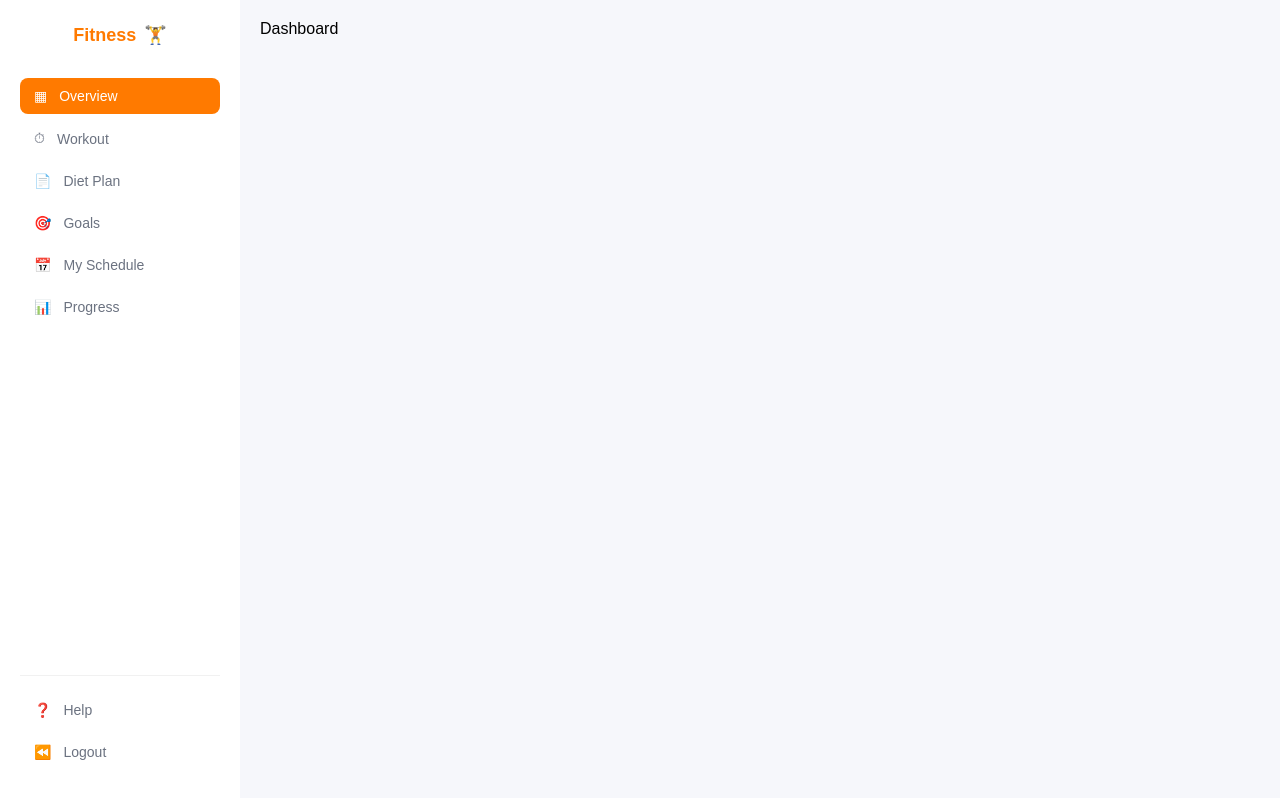
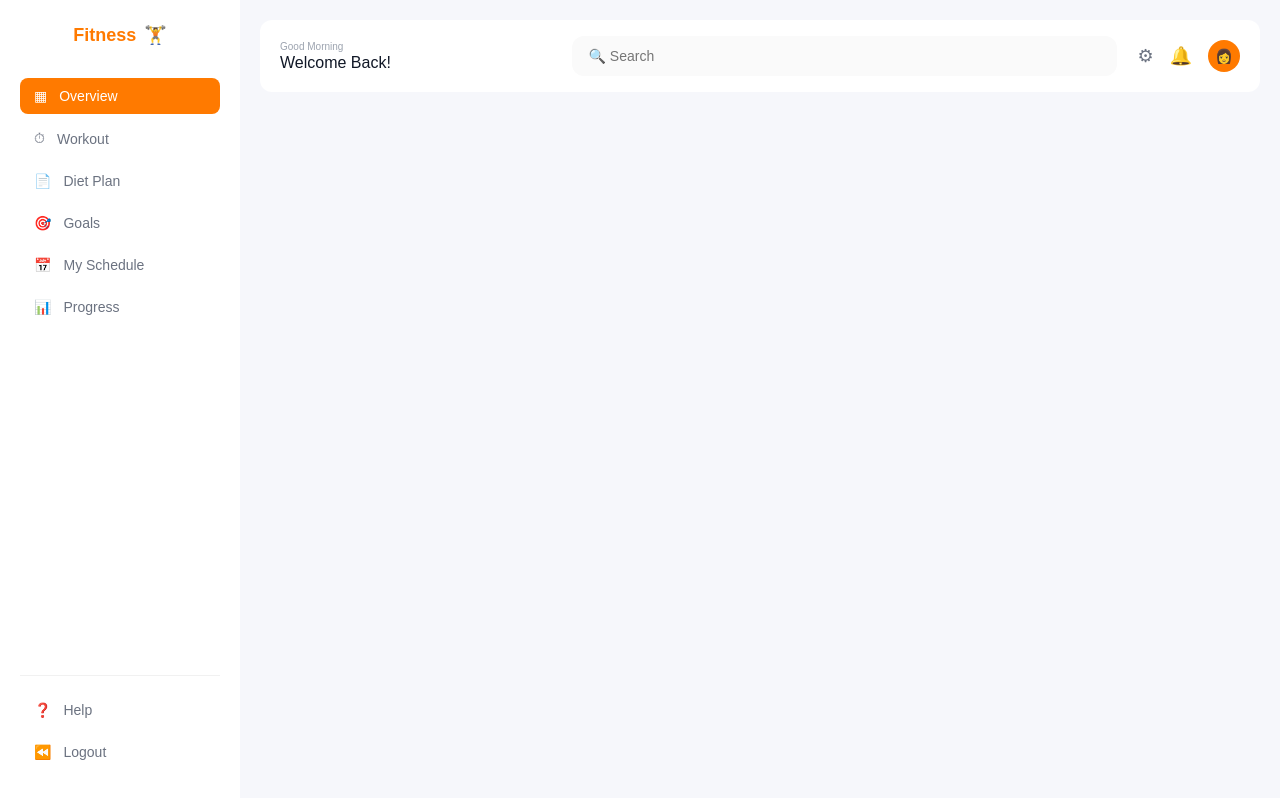
Before and after one commit to Aadesh-9/fitness--dashboard, a React (Vite) app: page / in a window 1280 px wide. Built offline with nearby package versions, Linux system fonts and the light colour scheme.

Commit message:
added header component

```diff
--- a/src/App.css
+++ b/src/App.css
@@ -81,3 +81,75 @@
   border-top: 1px solid #f1f1f1;
   padding-top: 16px;
 }
+
+/* Header */
+.header {
+  display: flex;
+  align-items: center;
+  gap: 20px;
+  margin-bottom: 24px;
+  background: #ffffff;
+  padding: 16px 20px;
+  border-radius: 12px;
+}
+
+/* Left text */
+.header-left {
+  flex: 1;
+}
+
+.greeting {
+  font-size: 10px;
+  color: #9ca3af;
+  margin-bottom: 2px;
+  font-weight: 400;
+}
+
+.header-left h3 {
+  font-size: 16px;
+  font-weight: 400;
+  color: #111827;
+}
+
+/* Search */
+.header-search {
+  flex: 2;
+}
+
+.header-search input {
+  width: 100%;
+  padding: 12px 16px;
+  border-radius: 12px;
+  border: none;
+  outline: none;
+  background: #fafafa;
+  color: #d3d3d3;
+  font-size: 14px;
+}
+
+/* Right icons */
+.header-right {
+  display: flex;
+  align-items: center;
+  gap: 16px;
+}
+
+.header-right .icon {
+  font-size: 18px;
+  color: #6b7280;
+  cursor: pointer;
+}
+
+/* Avatar */
+.avatar {
+  width: 32px;
+  height: 32px;
+  background: #ff7a00;
+  color: #ffffff;
+  border-radius: 50%;
+  display: flex;
+  align-items: center;
+  justify-content: center;
+  font-size: 14px;
+  font-weight: 600;
+}
--- /dev/null
+++ b/src/components/Header.jsx
@@ -0,0 +1,25 @@
+const Header = () => {
+  return (
+    <div className="header">
+      {/* Left text */}
+      <div className="header-left">
+        <p className="greeting">Good Morning</p>
+        <h3>Welcome Back!</h3>
+      </div>
+
+      {/* Search */}
+      <div className="header-search">
+        <input type="text" placeholder="🔍 Search" />
+      </div>
+
+      {/* Right icons */}
+      <div className="header-right">
+        <span className="icon">⚙</span>
+        <span className="icon">🔔</span>
+        <div className="avatar">👩</div>
+      </div>
+    </div>
+  );
+};
+
+export default Header;
--- a/src/pages/Dashboard.jsx
+++ b/src/pages/Dashboard.jsx
@@ -1,11 +1,14 @@
 import Sidebar from "../components/Sidebar";
+import Header from "../components/Header";
 
 const Dashboard = () => {
   return (
     <div className="dashboard">
       <Sidebar />
 
-      <div className="content">Dashboard</div>
+      <div className="content">
+        <Header />
+      </div>
     </div>
   );
 };
```
